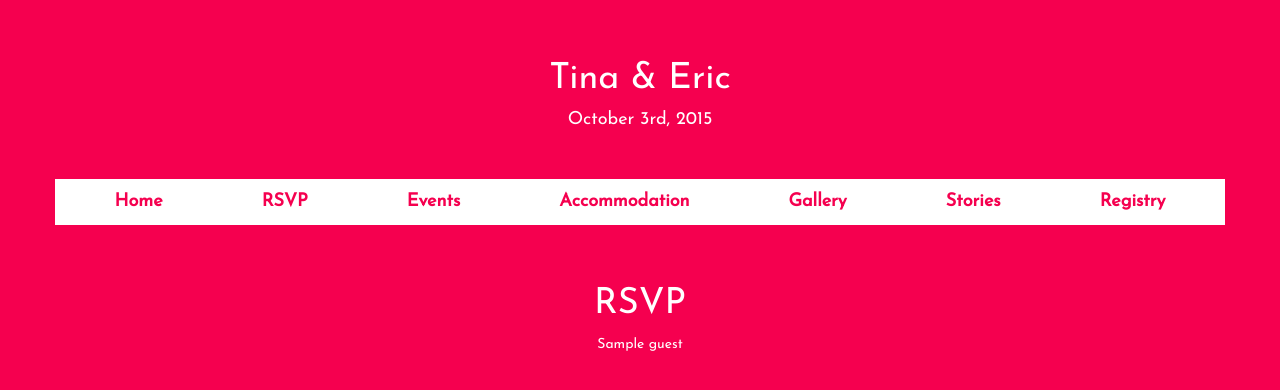
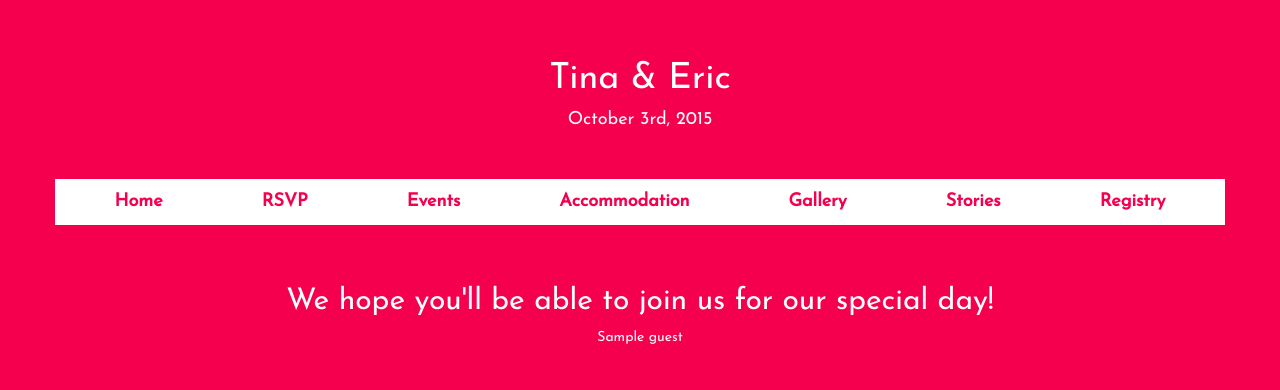
Before and after one commit to tinawen/tinaanderic, a Flask app: template templates/rsvp_with_token.jinja2 in a window 1280 px wide. Shown: the top 390 px of the page. Run offline with Flask 2, Linux system fonts and the light colour scheme; tables that the repository leaves empty hold one stand-in row (values such as "Sample post"); the template is opened without the code that fills it: values that come from a table or form of the project are taken from there, most other values are stand-ins (such as "Sample title", 1, 10 or a date in 2020); parts of the project's set-up code (start-up, migrations or seed data) failed here and were passed over; some libraries are stand-ins or nearby versions.

Commit message:
move models to app, other work on token

```diff
--- a/app.py
+++ b/app.py
@@ -2,12 +2,31 @@ import os
 from flask import Flask, render_template, redirect, url_for
 from flask.ext.sqlalchemy import SQLAlchemy
 
-from models import *
-
+# -----------CONFIGURATION------------
 app = Flask(__name__)
 app.config['SQLALCHEMY_DATABASE_URI'] = os.environ['DATABASE_URL']
 db = SQLAlchemy(app)
 
+# -------------MODELS-------------
+class Guest(db.Model):
+  id = db.Column(db.Integer, primary_key=True)
+  group_id = db.Column(db.Integer)
+  name = db.Column(db.String(80))
+  email = db.Column(db.String(120))
+  is_primary = db.Column(db.Integer)
+  coming = db.Column(db.Boolean)
+  meal_selection = db.Column(db.Integer)
+  last_modified = db.Column(db.DateTime)
+  token = db.Column(db.String(20))
+
+  def __init__(self, group_id, name, email, is_primary, token):
+    self.group_id = group_id
+    self.name = name
+    self.email = email
+    self.is_primary = is_primary
+    self.token = token
+
+# -------------VIEWS-------------
 @app.route("/")
 def index():
   return render_template('index.jinja2', active="home")
--- a/csv_to_db.py
+++ b/csv_to_db.py
@@ -3,9 +3,8 @@
 
 import sys
 
-from app import db
+from app import db, Guest
 from helper import gen_token
-from models import *
 
 if __name__ == "__main__":
   if len(sys.argv) < 2:
--- a/static/js/main.js
+++ b/static/js/main.js
@@ -0,0 +1,3 @@
+function submit_token() {
+
+}
--- a/templates/rsvp.jinja2
+++ b/templates/rsvp.jinja2
@@ -3,7 +3,7 @@
 <div id="rsvp" class="text-center">
 	<div class="media">
 		<div class="media-middle">
-        	<img class="media-object" src="static/img/heart.png" alt="heart" height="300" width="241	">
+        	<img class="media-object" src="static/img/heart.png" alt="heart" height="300" width="241">
 		</div>
 	</div>
 	<div class="rsvp-text">
@@ -16,12 +16,12 @@
 		Or enter the 6 digit code in your email here:
 	</div>
 
-	<form class="form-inline" action="/rsvp" method="get">
+	<form class="form-inline">
 		<div class="form-group">
     		<label for="token">Name</label>
     		<input type="text" name="token" class="form-control" id="token" placeholder="6 digit code here">
   		</div>
-  		<button type="submit" class="btn btn-primary">Enter</button>
+  		<button class="btn btn-primary" onclick="submit_token()">Enter</button>
 	</form>
 </div>
 {% endblock %}
--- a/templates/rsvp_with_token.jinja2
+++ b/templates/rsvp_with_token.jinja2
@@ -2,9 +2,11 @@
 {% block content %}
 <div class="text-center">
   </br></br>
-  <h1>RSVP</h1>
+  <h2>We hope you'll be able to join us for our special day!</h2>
+  <table>
   {% for guest in guests %}
     {{ guest.name }}
   {% endfor %}
+  </table>
 </div>
 {% endblock %}
```
Also changed, not shown: models.py (deleted, +0 -19 lines).
